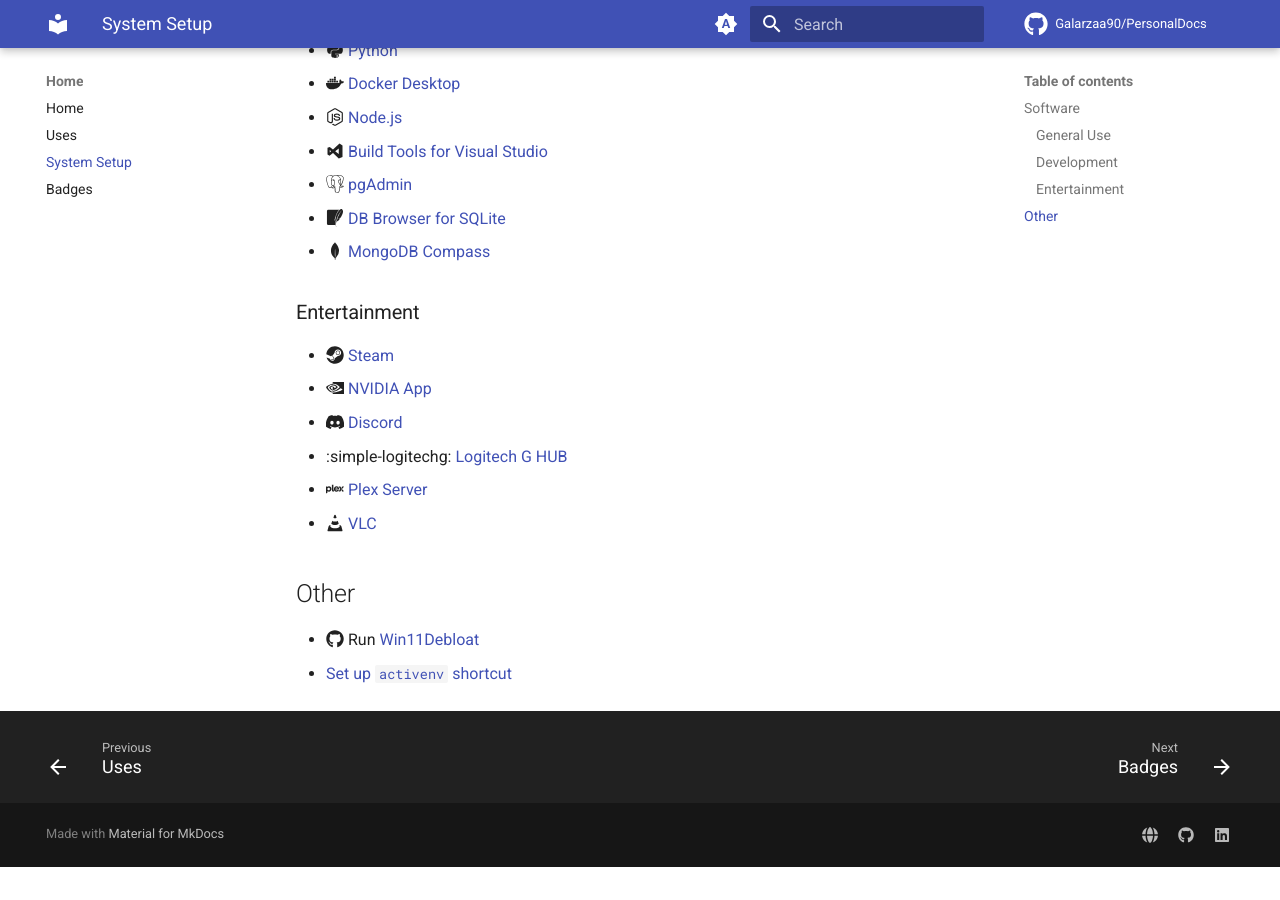
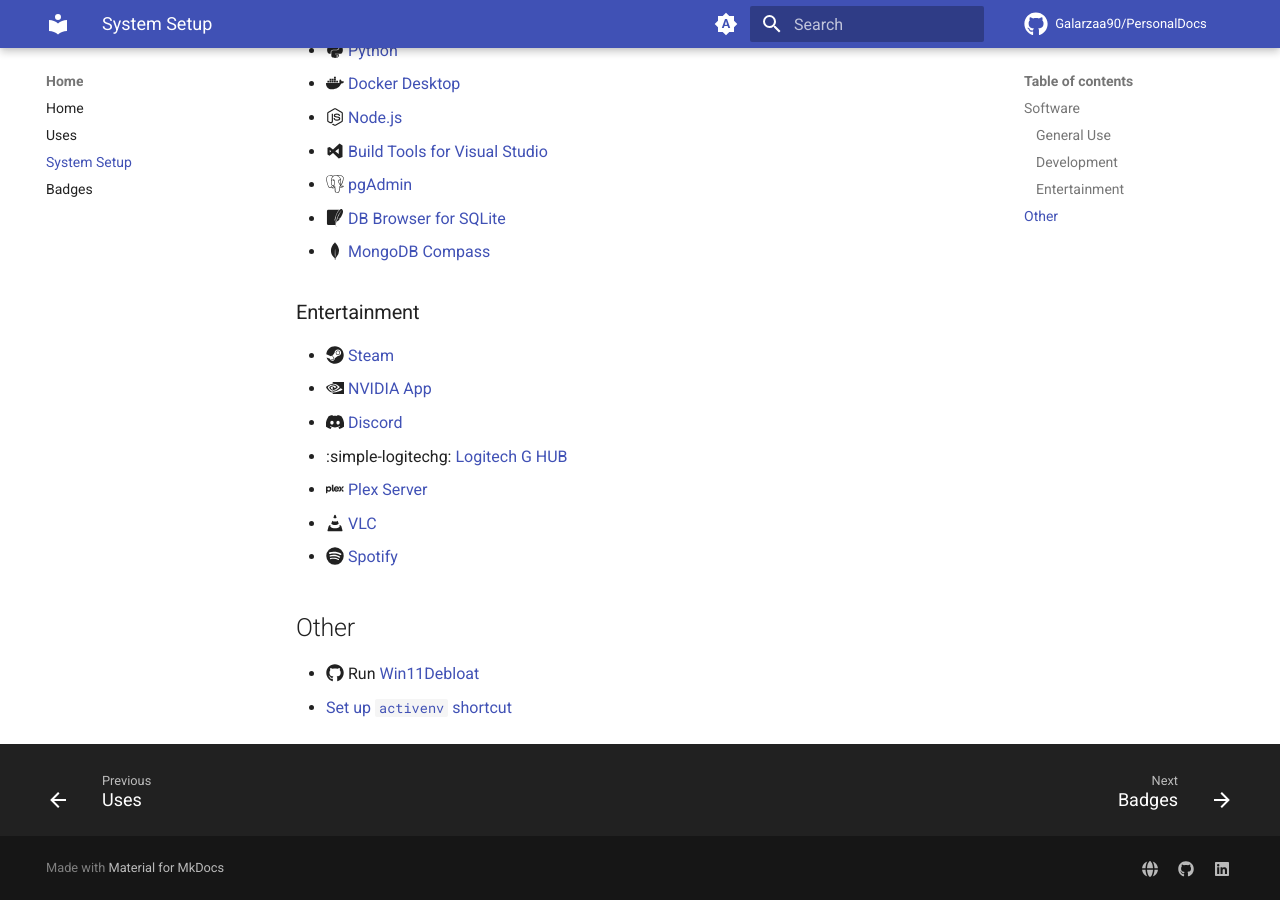
Before and after one commit to Galarzaa90/PersonalDocs, an MkDocs documentation site: the page built from docs/setup.md, in a window 1280 px wide and 900 px high, scrolled down 792 px. Built offline with MkDocs 1.6.1 and Material for MkDocs 9.7.7, drawn with Linux system fonts in a browser that asks for light colours; comment, search, counter and statistics services are not loaded; before the commit the page ends 1659 px from its top, so only the background shows below that.

Commit message:
add spotify

```diff
--- a/docs/setup.md
+++ b/docs/setup.md
@@ -36,6 +36,7 @@ A checklist of the apps I install or configurations I change when I set up a new
 - :simple-logitechg: [Logitech G HUB](https://www.logitechg.com/es-mx/innovation/g-hub.html)
 - :simple-plex: [Plex Server](https://www.plex.tv/media-server-downloads/?cat=computer&plat=windows#plex-media-server)
 - :material-vlc: [VLC](https://www.videolan.org/vlc/)
+- :fontawesome-brands-spotify: [Spotify](https://apps.microsoft.com/detail/9ncbcszsjrsb)
 
 ## Other
 - :fontawesome-brands-github: Run [Win11Debloat](https://github.com/Raphire/Win11Debloat)
```
